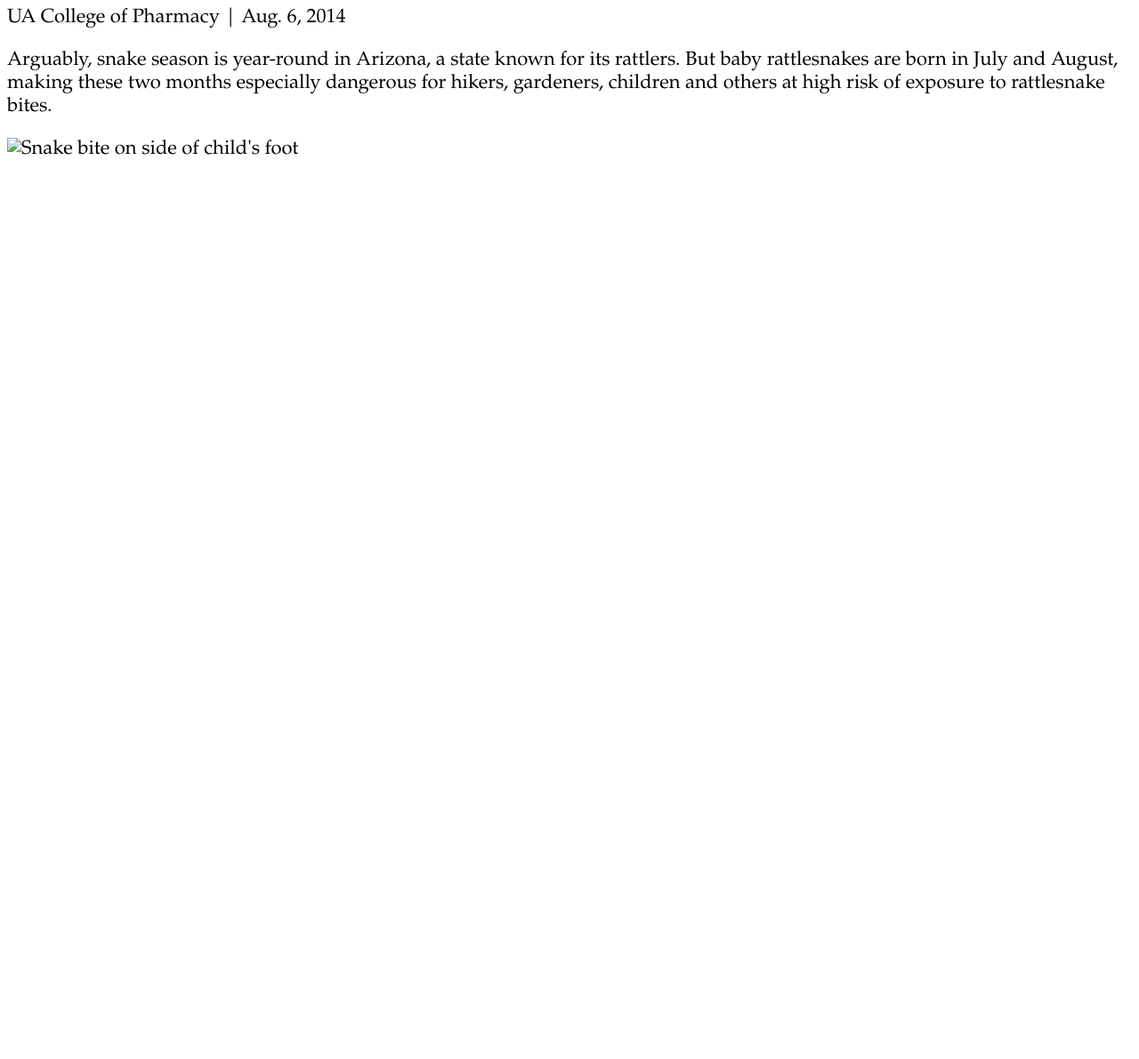
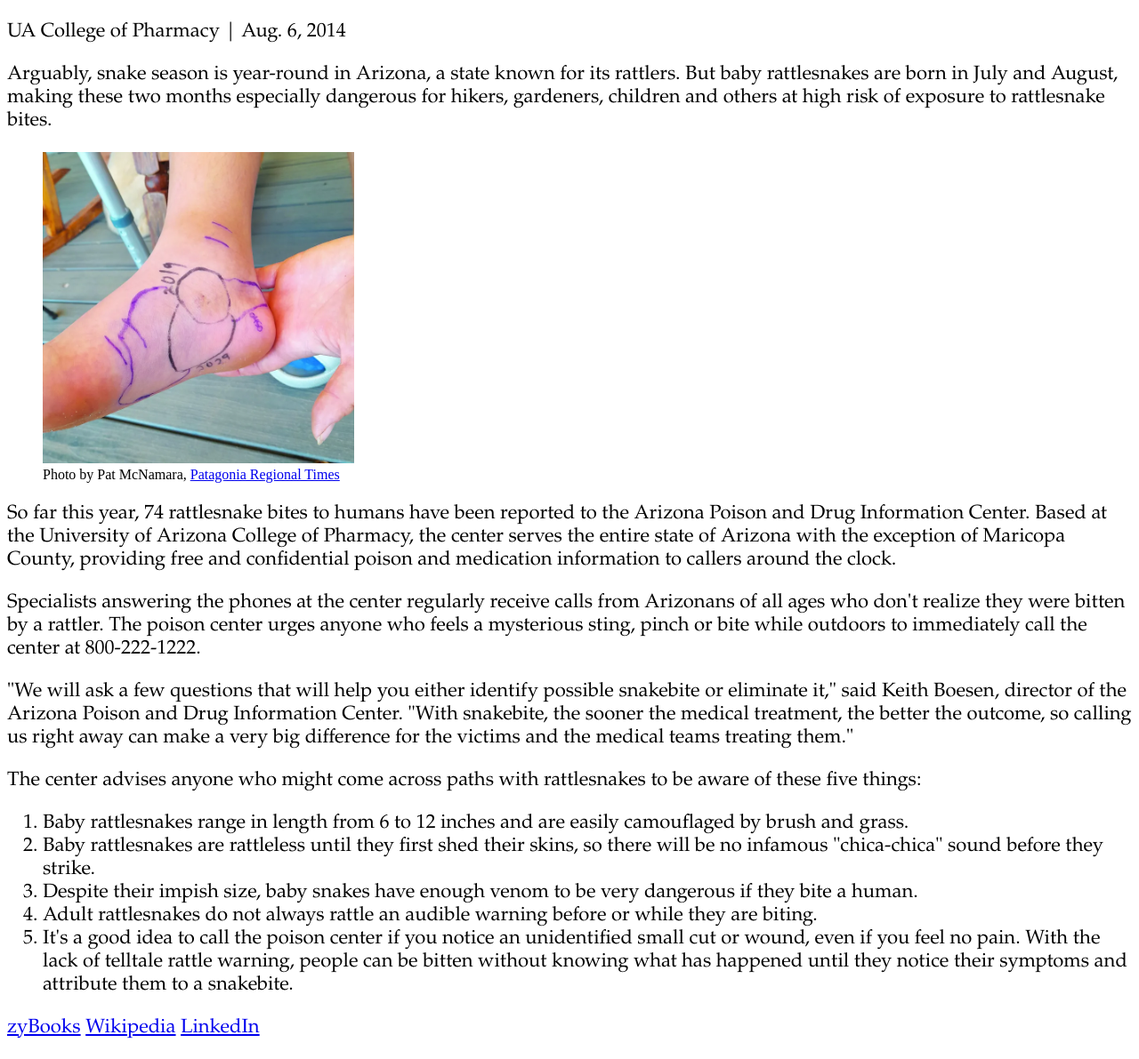
Before and after one commit to cathoderaytube-ph/CS208-03.03-Lab---More-HTML, a website: page index.html in a window 1280 px wide. Shown: the part 110-1301 px from the top of the page at 89% size. Before the commit the page ends 800 px from the top, so only its background shows below. Drawn offline with Linux system fonts and the light colour scheme; files that its build step writes are made by us from their sources.

Commit message:
lab complete

```diff
--- a/index.html
+++ b/index.html
@@ -1,32 +1,84 @@
 <!doctype html>
-<html>
+<html lang="en">
 
 <head>
   <meta charset="utf-8">
   <title>5 Things to Know About Rattlesnakes and Their Babies</title>
   <link rel="stylesheet" href="style.css">
-  <img src="UniversityLogo.png" alt="Logo of The University of Arizona" height="30">
 </head>
 
 <body>
-  <p></p>
-  <div class="one">
+  <header class="one">
+    <img src="UniversityLogo.png" alt="Logo of The University of Arizona" height="30">
+    <p></p> <!--for that extra spacing to make the header look cleaner and prettier-->
     <h1>5 Things to Know About Rattlesnakes and Their Babies</h1>
-  </div>
-  <section>
+  </header>
+
+  <main>
     <p>
-      UA College of Pharmacy | Aug. 6, 2014
+      UA College of Pharmacy | <time datetime="2014-08-06">Aug. 6, 2014</time>
     </p>
     <p>
       Arguably, snake season is year-round in Arizona, a state known for its rattlers. But baby
       rattlesnakes are born in July and August, making these two months especially dangerous for
       hikers, gardeners, children and others at high risk of exposure to rattlesnake bites.
     </p>
+    <figure>
+      <img src="SnakeBite.jpg" alt="Snake bite on side of child's foot" width="350">
+      <figcaption>Photo by Pat McNamara,
+        <a href="https://patagoniaregionaltimes.org/12-year-old-elgin-girl-survives-mojave-rattlesnake-bite/"
+        target="_blank">Patagonia Regional Times</a>
+      </figcaption>
+    </figure>
     <p>
-      <img src="SnakeBite.jpg" alt="Snake bite on side of child's foot" width="500"><br>
+      So far this year, 74 rattlesnake bites to humans have been reported to the Arizona Poison and
+      Drug Information Center. Based at the University of Arizona College of Pharmacy, the center
+      serves the entire state of Arizona with the exception of Maricopa County, providing free and
+      confidential poison and medication information to callers around the clock.
+    </p>
+    <p>
+      Specialists answering the phones at the center regularly receive calls from Arizonans of all
+      ages who don't realize they were bitten by a rattler. The poison center urges anyone who feels
+      a mysterious sting, pinch or bite while outdoors to immediately call the center at 800-222-1222.
+    </p>
+    <p>
+      "We will ask a few questions that will help you either identify possible snakebite or eliminate it,"
+      said Keith Boesen, director of the Arizona Poison and Drug Information Center. "With snakebite, the
+      sooner the medical treatment, the better the outcome, so calling us right away can make a very big
+      difference for the victims and the medical teams treating them."
+    </p>
+    <p>
+      The center advises anyone who might come across paths with rattlesnakes to be aware of these five things:
+    </p>
+    <ol>
+      <li>
+        Baby rattlesnakes range in length from 6 to 12 inches and are easily camouflaged by brush and grass.
+      </li>
+      <li>
+        Baby rattlesnakes are rattleless until they first shed their skins, so there will be no infamous
+        "chica-chica" sound before they strike.
+      </li>
+      <li>
+        Despite their impish size, baby snakes have enough venom to be very dangerous if they bite a human.
+      </li>
+      <li>
+        Adult rattlesnakes do not always rattle an audible warning before or while they are biting.
+      </li>
+      <li>
+        It's a good idea to call the poison center if you notice an unidentified small cut or wound, even
+        if you feel no pain. With the lack of telltale rattle warning, people can be bitten without knowing
+        what has happened until they notice their symptoms and attribute them to a snakebite.
+      </li>
+    </ol>
+  </main>
 
+  <nav>
+    <p>
+      <a href="https://www.zybooks.com/" target="_blank">zyBooks</a>
+      <a href="https://www.wikipedia.org/" target="_blank">Wikipedia</a>
+      <a href="https://www.linkedin.com/" target="_blank">LinkedIn</a>
     </p>
-  </section>
+  </nav>
 </body>
 
 </html>
--- a/dist/style.css
+++ b/style.css
@@ -32,9 +32,9 @@ h1 {
   background-color:#f8f8f8;
 }
 
-p {
+p, ol {
   font-family: "Garamond", serif;
-  font-size: 22px
+  font-size: 22px;
 }
 
 table {
```
Also changed, not shown: SnakeBite.jpg (added), UniversityLogo.png (renamed from dist/UniversityLogo.png), dist/SnakeBite.jpg (deleted).
